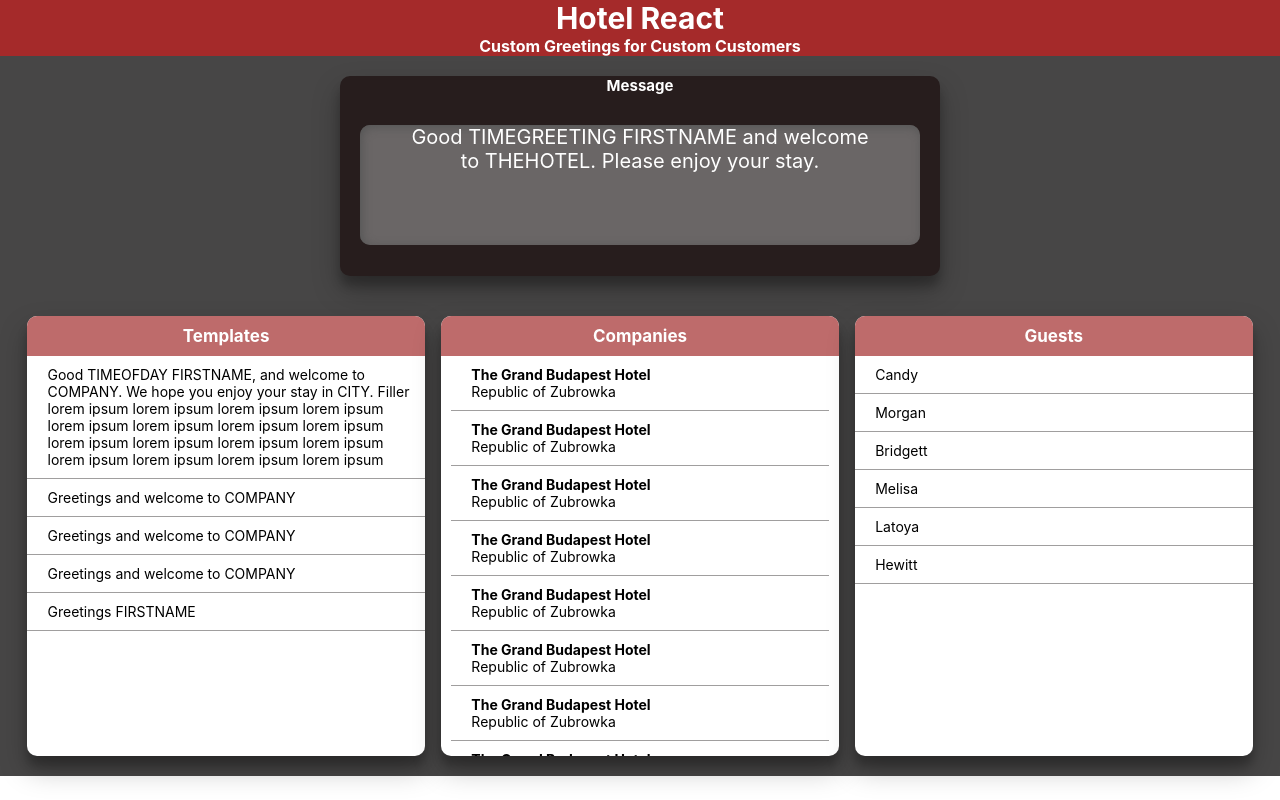
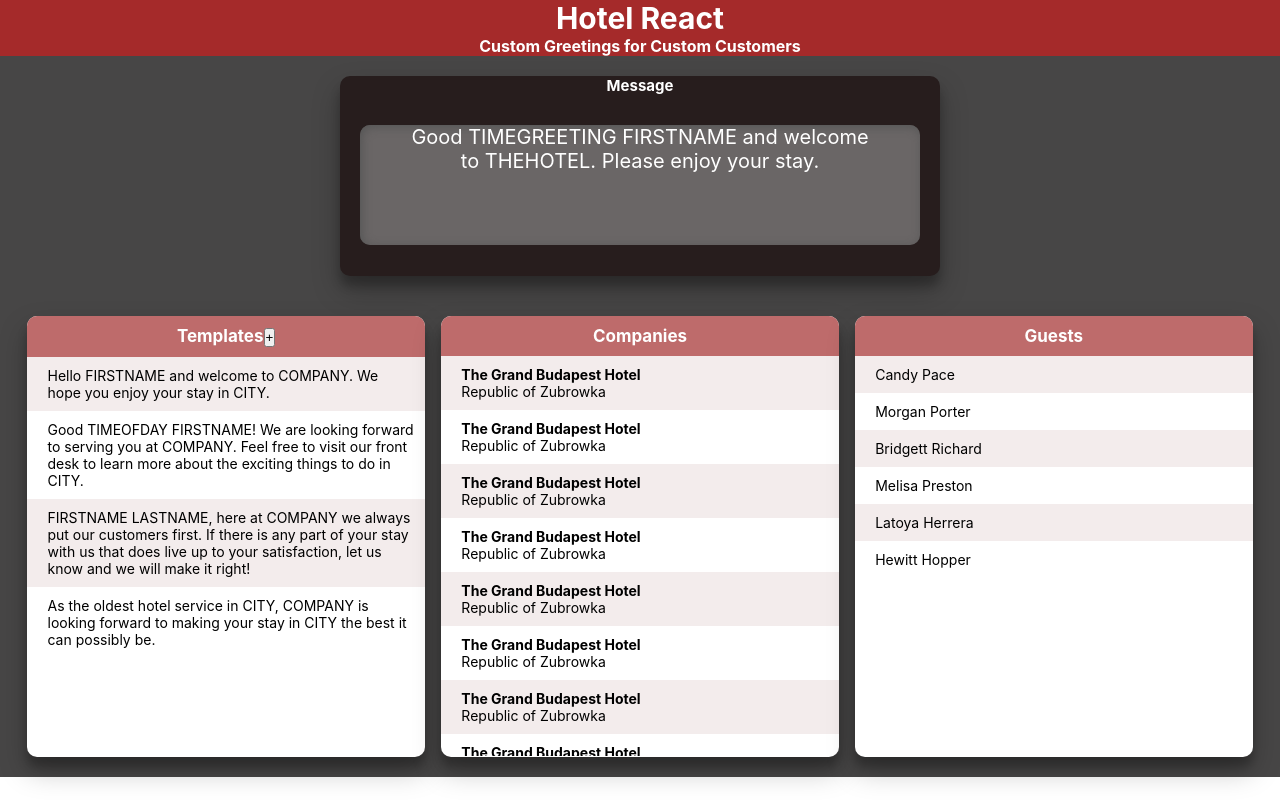
Before and after one commit to jcloeter/hotel-message-app, a React (Create React App) app: page / in a window 1280 px wide. Built offline with nearby package versions, Linux system fonts and the light colour scheme.

Commit message:
dynamically add templates from json

```diff
--- a/src/components/DataGroups/Companies.js
+++ b/src/components/DataGroups/Companies.js
@@ -6,17 +6,61 @@ import styles from "./Companies.module.css";
 
 const Companies = () => {
   const companyArr = [
-    { comp: "The Grand Budapest Hotel", country: "Republic of Zubrowka" },
-    { comp: "The Grand Budapest Hotel", country: "Republic of Zubrowka" },
-    { comp: "The Grand Budapest Hotel", country: "Republic of Zubrowka" },
-    { comp: "The Grand Budapest Hotel", country: "Republic of Zubrowka" },
-    { comp: "The Grand Budapest Hotel", country: "Republic of Zubrowka" },
-    { comp: "The Grand Budapest Hotel", country: "Republic of Zubrowka" },
-    { comp: "The Grand Budapest Hotel", country: "Republic of Zubrowka" },
-    { comp: "The Grand Budapest Hotel", country: "Republic of Zubrowka" },
-    { comp: "The Grand Budapest Hotel", country: "Republic of Zubrowka" },
-    { comp: "The Grand Budapest Hotel", country: "Republic of Zubrowka" },
-    { comp: "The Grand Budapest Hotel", country: "Republic of Zubrowka" },
+    {
+      comp: "The Grand Budapest Hotel",
+      country: "Republic of Zubrowka",
+      id: 1,
+    },
+    {
+      comp: "The Grand Budapest Hotel",
+      country: "Republic of Zubrowka",
+      id: 2,
+    },
+    {
+      comp: "The Grand Budapest Hotel",
+      country: "Republic of Zubrowka",
+      id: 3,
+    },
+    {
+      comp: "The Grand Budapest Hotel",
+      country: "Republic of Zubrowka",
+      id: 4,
+    },
+    {
+      comp: "The Grand Budapest Hotel",
+      country: "Republic of Zubrowka",
+      id: 5,
+    },
+    {
+      comp: "The Grand Budapest Hotel",
+      country: "Republic of Zubrowka",
+      id: 6,
+    },
+    {
+      comp: "The Grand Budapest Hotel",
+      country: "Republic of Zubrowka",
+      id: 7,
+    },
+    {
+      comp: "The Grand Budapest Hotel",
+      country: "Republic of Zubrowka",
+      id: 8,
+    },
+    {
+      comp: "The Grand Budapest Hotel",
+      country: "Republic of Zubrowka",
+      id: 9,
+    },
+    {
+      comp: "The Grand Budapest Hotel",
+      country: "Republic of Zubrowka",
+      id: 10,
+    },
+    {
+      comp: "The Grand Budapest Hotel",
+      country: "Republic of Zubrowka",
+      id: 11,
+    },
   ];
   return (
     <Card className={styles.companies}>
@@ -25,7 +69,7 @@ const Companies = () => {
       <ItemContainer>
         {companyArr.map((obj) => {
           return (
-            <ListItem>
+            <ListItem key={obj.id}>
               <div>
                 <strong>{obj.comp}</strong>
               </div>
--- a/src/components/DataGroups/Guests.js
+++ b/src/components/DataGroups/Guests.js
@@ -1,6 +1,7 @@
 import React, { useEffect, useState } from "react";
 import Card from "../UI/Card";
 import ListItem from "../UI/ListItem";
+import ItemContainer from "../UI/ItemContainer";
 const Guests = () => {
   const [guests, setGuests] = useState([]);
 
@@ -16,11 +17,17 @@ const Guests = () => {
   return (
     <Card>
       <h4>Guests</h4>
-      {guests.length > 0
-        ? guests.map((guest) => {
-            return <ListItem key={guest.id}>{guest.firstName}</ListItem>;
-          })
-        : null}
+      <ItemContainer>
+        {guests.length > 0
+          ? guests.map((guest) => {
+              return (
+                <ListItem key={guest.id}>
+                  {guest.firstName} {guest.lastName}
+                </ListItem>
+              );
+            })
+          : null}
+      </ItemContainer>
     </Card>
   );
 };
--- a/src/components/DataGroups/Templates.js
+++ b/src/components/DataGroups/Templates.js
@@ -1,21 +1,44 @@
-import React from "react";
+import React, { useState, useEffect } from "react";
 import Card from "../UI/Card";
 import ListItem from "../UI/ListItem";
+import ItemContainer from "../UI/ItemContainer";
 
 const Templates = () => {
+  const [template, setTemplate] = useState([]);
+
+  useEffect(() => {
+    console.log("template");
+    console.log(template);
+    const data = require("../../data.json/Templates.json");
+    setTemplate(data);
+  }, [template]);
+
   return (
     <Card>
-      <h4>Templates</h4>
-      <ListItem>
-        Good TIMEOFDAY FIRSTNAME, and welcome to COMPANY. We hope you enjoy your
-        stay in CITY. Filler lorem ipsum lorem ipsum lorem ipsum lorem ipsum
-        lorem ipsum lorem ipsum lorem ipsum lorem ipsum lorem ipsum lorem ipsum
-        lorem ipsum lorem ipsum lorem ipsum lorem ipsum lorem ipsum lorem ipsum
-      </ListItem>
-      <ListItem>Greetings and welcome to COMPANY</ListItem>
-      <ListItem>Greetings and welcome to COMPANY</ListItem>
-      <ListItem>Greetings and welcome to COMPANY</ListItem>
-      <ListItem>Greetings FIRSTNAME</ListItem>
+      <h4>
+        Templates
+        <button>+</button>
+      </h4>
+      <ItemContainer>
+        {template.length > 0
+          ? template.map((temp) => {
+              return (
+                <ListItem key={temp.id} style={{ "line-spacing": "4rem" }}>
+                  {temp.template}
+                </ListItem>
+              );
+            })
+          : null}
+        {/*
+        <ListItem>
+          Good TIMEOFDAY FIRSTNAME, and welcome to COMPANY. We hope you enjoy
+          your stay in CITY. Filler
+        </ListItem>
+        <ListItem>Greetings and welcome to COMPANY</ListItem>
+        <ListItem>Greetings and welcome to COMPANY</ListItem>
+        <ListItem>Greetings and welcome to COMPANY</ListItem>
+        <ListItem>Greetings FIRSTNAME</ListItem> */}
+      </ItemContainer>
     </Card>
   );
 };
--- a/src/components/UI/ItemContainer.module.css
+++ b/src/components/UI/ItemContainer.module.css
@@ -1,5 +1,5 @@
 .item_container {
-  padding: 0 1rem;
+  padding: 0 0rem 1rem;
   height: 40rem;
   overflow: auto;
 }
--- a/src/components/UI/ListItem.module.css
+++ b/src/components/UI/ListItem.module.css
@@ -1,10 +1,14 @@
 .list_item {
   list-style: none;
-  border-bottom: 1.5px solid rgb(160, 158, 158);
+  /* border-bottom: 1.5px solid rgb(160, 158, 158); */
   font-size: 1.4rem;
   padding: 1rem 1rem 1rem 2rem;
   text-align: left;
   cursor: pointer;
+}
+
+.list_item:nth-child(odd) {
+  background-color: rgb(243, 236, 236);
 }
 
 .list_item:hover {
--- /dev/null
+++ b/src/data.json/Templates.json
@@ -0,0 +1,18 @@
+[
+  {
+    "id": 1,
+    "template": "Hello FIRSTNAME and welcome to COMPANY. We hope you enjoy your stay in CITY. "
+  },
+  {
+    "id": 2,
+    "template": "Good TIMEOFDAY FIRSTNAME! We are looking forward to serving you at COMPANY. Feel free to visit our front desk to learn more about the exciting things to do in CITY."
+  },
+  {
+    "id": 3,
+    "template": "FIRSTNAME LASTNAME, here at COMPANY we always put our customers first. If there is any part of your stay with us that does live up to your satisfaction, let us know and we will make it right! "
+  },
+  {
+    "id": 4,
+    "template": "As the oldest hotel service in CITY, COMPANY is looking forward to making your stay in CITY the best it can possibly be."
+  }
+]
--- a/src/data.json/loadJSON.js
+++ b/src/data.json/loadJSON.js
@@ -9,6 +9,6 @@
 
 // console.log(guests);
 
-const jsonData = require("./Guests.json");
+// const jsonData = require("./Guests.json");
 
-console.log(jsonData);
+// console.log(jsonData);
```
